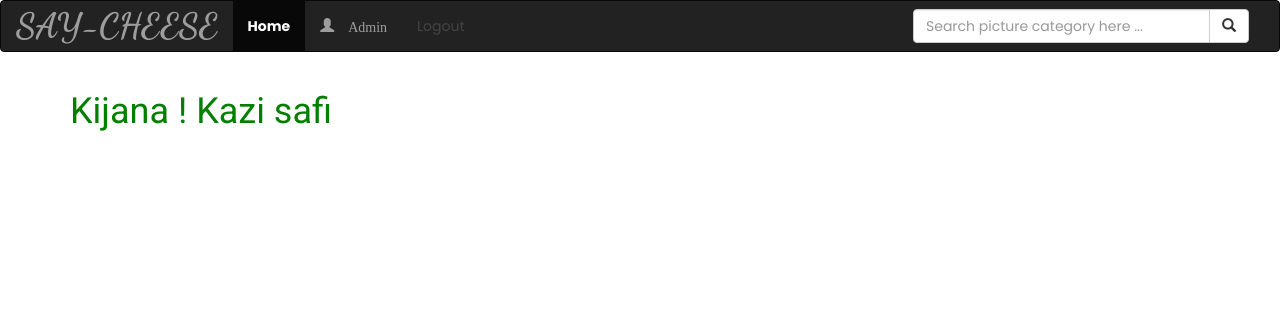
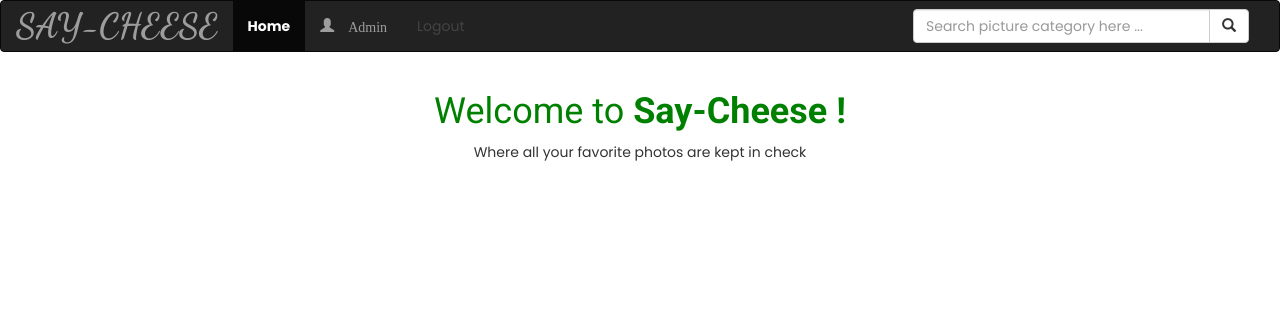
Before and after one commit to Williamsoditi/Say-Cheese, a Django app: page / in a window 1280 px wide. Shown: the top 312 px of the page. Run offline with Django 4.2, Linux system fonts and the light colour scheme; tables that the repository leaves empty hold one stand-in row (values such as "Sample post"); some libraries are stand-ins or nearby versions.

Commit message:
Feat : Adds the modal in images

```diff
--- a/gallery/templates/all_pics/home.html
+++ b/gallery/templates/all_pics/home.html
@@ -4,8 +4,54 @@
 {{block.super}}
 
 <div class="container">
-    <h1>Kijana ! Kazi safi</h1>
+    <div>
+        <h1 class="text-center">Welcome to <strong>Say-Cheese !</strong></h1>
+        <p class="text-center">Where all your favorite photos are kept in check</p>
+    </div>
+    <div class="row pt-4">
+        {% for photo in Picture%}
+        <div class = "col-md-4" data-toggle ="modal" data-target="#showPictureModal{{photo.id}}">
+            <img src="{{photo.image.url}}" alt="" class="img-responsive">
+        </div>
+
+        <!-- MODAL -->
+        <div class="modal fade" id="showPictureModal{{photo.id}}" tabindex="-1" role="dialog" aria-labelledby="exampleModalCenterTitle" aria-hidden="true">
+            <div class="modal-dialog modal-dialog-centered" role="document">
+                <div class="modal-content">
+                    <div class="modal-header">
+                        <h2 class="modal-title text-center" id="modalPictureTitle">{{photo.name}}</h2>
+                        <button type="button" class="close" data-dismiss="modal" aria-label="Close">
+                            <span aria-hidden="true">&times;</span>
+                        </button>
+                    </div>
+                    <!-- MODAL BODY -->
+                    <div class="modal-body">
+                        <img src="{{photo.image.url}}" alt="{{photo.name}}" class="img-fluid img-thumbnail">
+                        <p class="text-center mt-3"><strong>About this photo:&nbsp;</strong>{{ photo.description }}</p>
+                        <hr>
+                        <div class="row">
+                            <div class="col-sm-4">
+                                <p><strong>Category:&nbsp;</strong>{{photo.category}}</p>
+                            </div>
+                            <div class="col-sm-4">
+                                <p><strong>Location:&nbsp;</strong>{{photo.location}}</p>
+                            </div>
+                            <div class="col-sm-4">
+                                <p><strong>Date Taken:&nbsp;</strong>{{photo.post_date}}</p>
+                            </div>
+                        </div>
+                    </div>
+                    <!-- MODAL FOOTER -->
+                    <div class="modal-footer">
+                        <p class="text-center">Double click to copy this link</p>
+                        <input type="text" class="form-control" value="{{photo.image.url}}" id="{{photo.id}}.url">
+                    </div>
+                </div>
+
+            </div>
+        </div>
+        {% endfor %}
+    </div>
 </div>
 
-
 {% endblock %}
--- a/gallery/templates/navbar.html
+++ b/gallery/templates/navbar.html
@@ -7,11 +7,11 @@
               <span class="icon-bar"></span>
               <span class="icon-bar"></span>
             </button>
-            <a class="navbar-brand pt-4" href="#" id="welky"><strong>SAY-CHEESE</strong></a>
+            <a class="navbar-brand pt-4" href="{% url 'home' %}" id="welky"><strong>SAY-CHEESE</strong></a>
         </div>
         <div class="navbar-collapse collapse">
             <ul class="nav navbar-nav navbar-left">
-                <li class="active"><a href="#" ><strong>Home</strong></a></li>
+                <li class="active"><a href="{% url 'home' %}" ><strong>Home</strong></a></li>
                 <li><a href="/admin"><span class="glyphicon glyphicon-user">&nbsp;Admin</span></a></li>
                 <li class="disabled"><a href="#">Logout</a></li>
             </ul>
```
